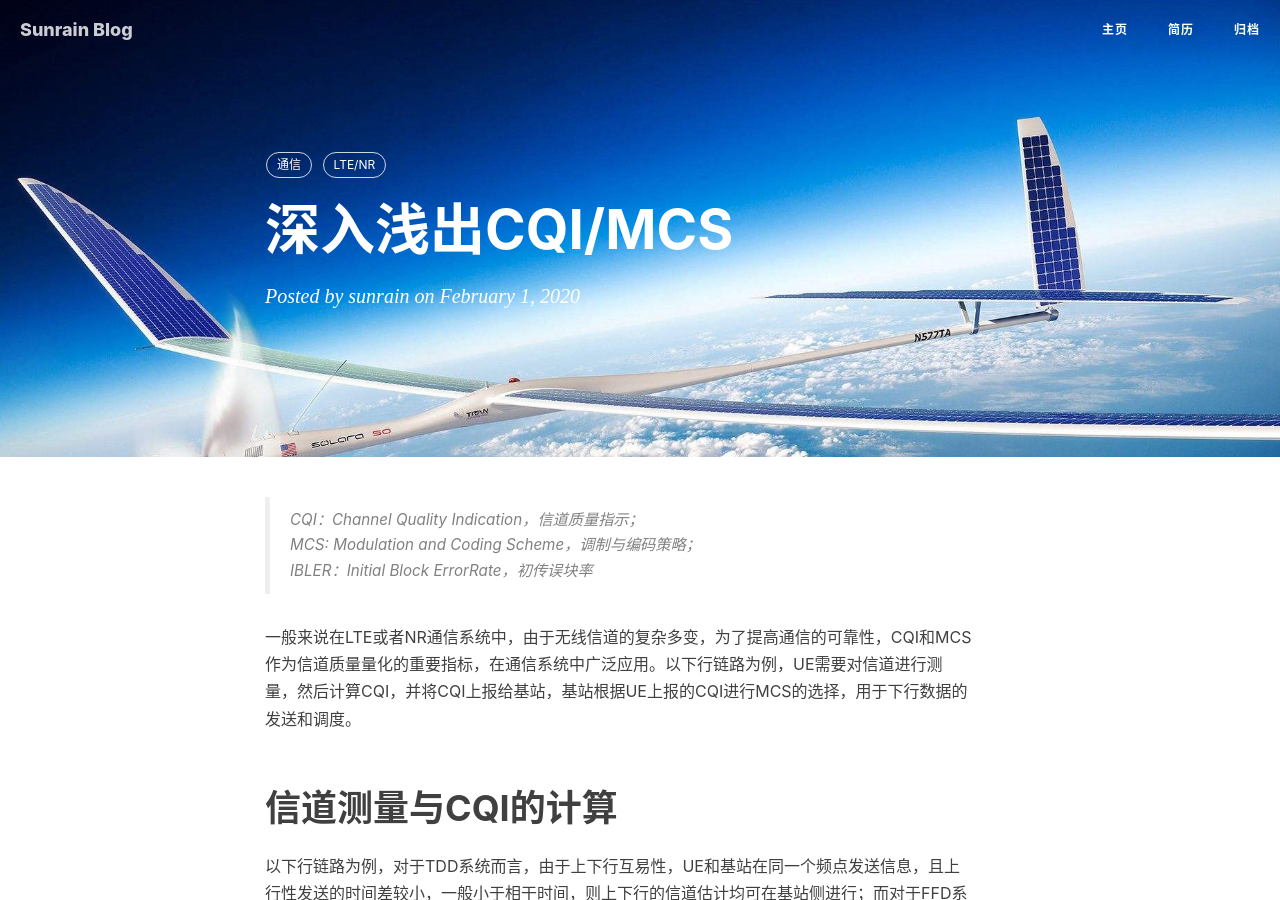
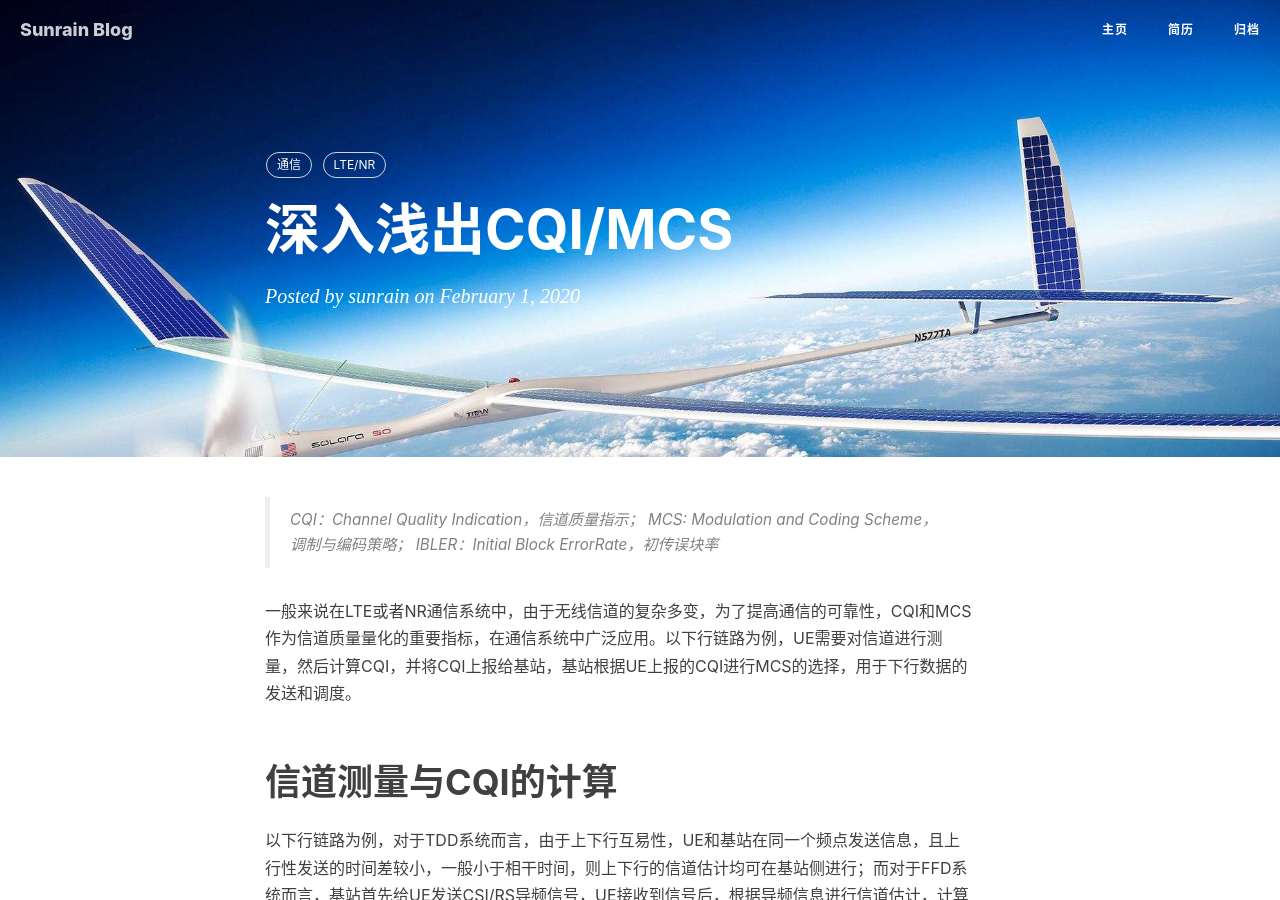
Before and after one commit to ruoqiong/ruoqiong.github.io, a Jekyll site: the page built from _posts/2020-2-1-RScode.md, in a window 1280 px wide and 900 px high. Built offline with Jekyll 4.4.1, drawn with Linux system fonts in a browser that asks for light colours; nearby versions of some CDN libraries; comment, search, counter and statistics services are not loaded.

```diff
--- a/_posts/2020-2-1-RScode.md
+++ b/_posts/2020-2-1-RScode.md
@@ -8,8 +8,8 @@ tags:
     - 通信
     - LTE/NR
 ---
-> CQI：Channel Quality Indication，信道质量指示；\\
-> MCS: Modulation and Coding Scheme，调制与编码策略；\\
+> CQI：Channel Quality Indication，信道质量指示；
+> MCS: Modulation and Coding Scheme，调制与编码策略；
 > IBLER：Initial Block ErrorRate，初传误块率
 
 一般来说在LTE或者NR通信系统中，由于无线信道的复杂多变，为了提高通信的可靠性，CQI和MCS作为信道质量量化的重要指标，在通信系统中广泛应用。以下行链路为例，UE需要对信道进行测量，然后计算CQI，并将CQI上报给基站，基站根据UE上报的CQI进行MCS的选择，用于下行数据的发送和调度。
```
